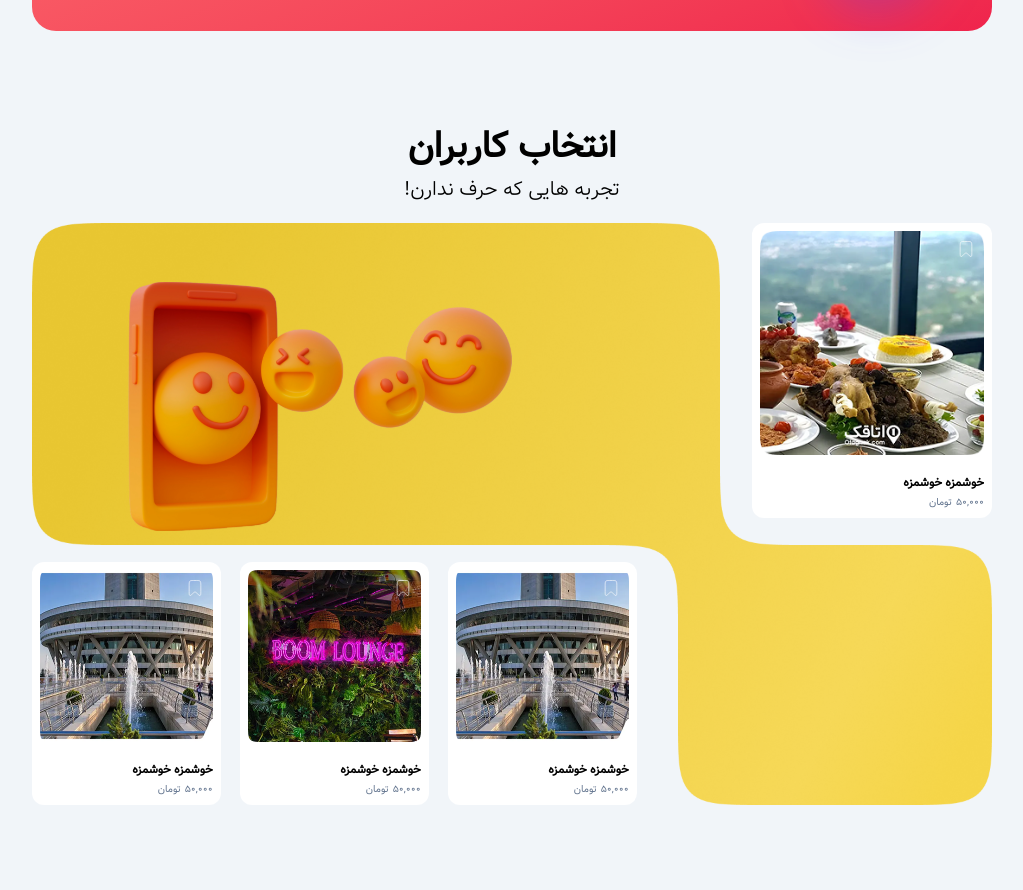
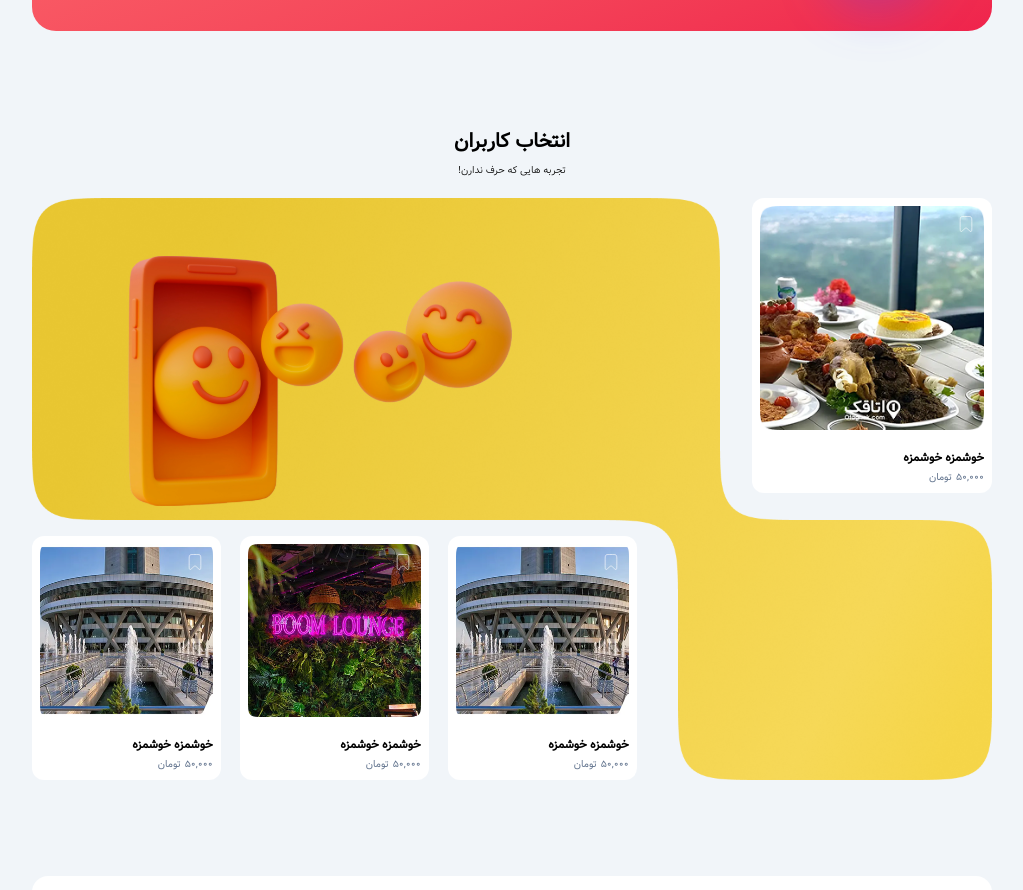
Before and after one commit to MohammadSoleimanikia/assignment, a React (Vite) app: page / in a window 1280 px wide. Shown: the part 1220-2110 px from the top of the page, without its empty margins (128-1151 px from the left). Built offline with nearby package versions, Linux system fonts and the light colour scheme.

Commit message:
change font size

```diff
--- a/src/components/UserPicks/UserPick.tsx
+++ b/src/components/UserPicks/UserPick.tsx
@@ -6,8 +6,8 @@ export default function UserPick() {
         <div className=" w-11/12 lg:w-9/12 mx-auto space-y-5" >
             {/* heading */}
             <div className="text-center space-y-2">
-                <h2 className="text-xl lg:text-4xl font-medium md:font-semibold ">انتخاب کاربران</h2>
-                <p className="md:text-[10px] text-sm lg:text-xl font-extralight ">تجربه هایی که حرف ندارن!</p>
+                <h2 className="text-xl 2xl:text-4xl font-medium md:font-semibold ">انتخاب کاربران</h2>
+                <p className="md:text-[10px] text-sm 2xl:text-xl font-extralight ">تجربه هایی که حرف ندارن!</p>
             </div>
             <UserPicksDesktop />
             <UserPicksMobile />
```
